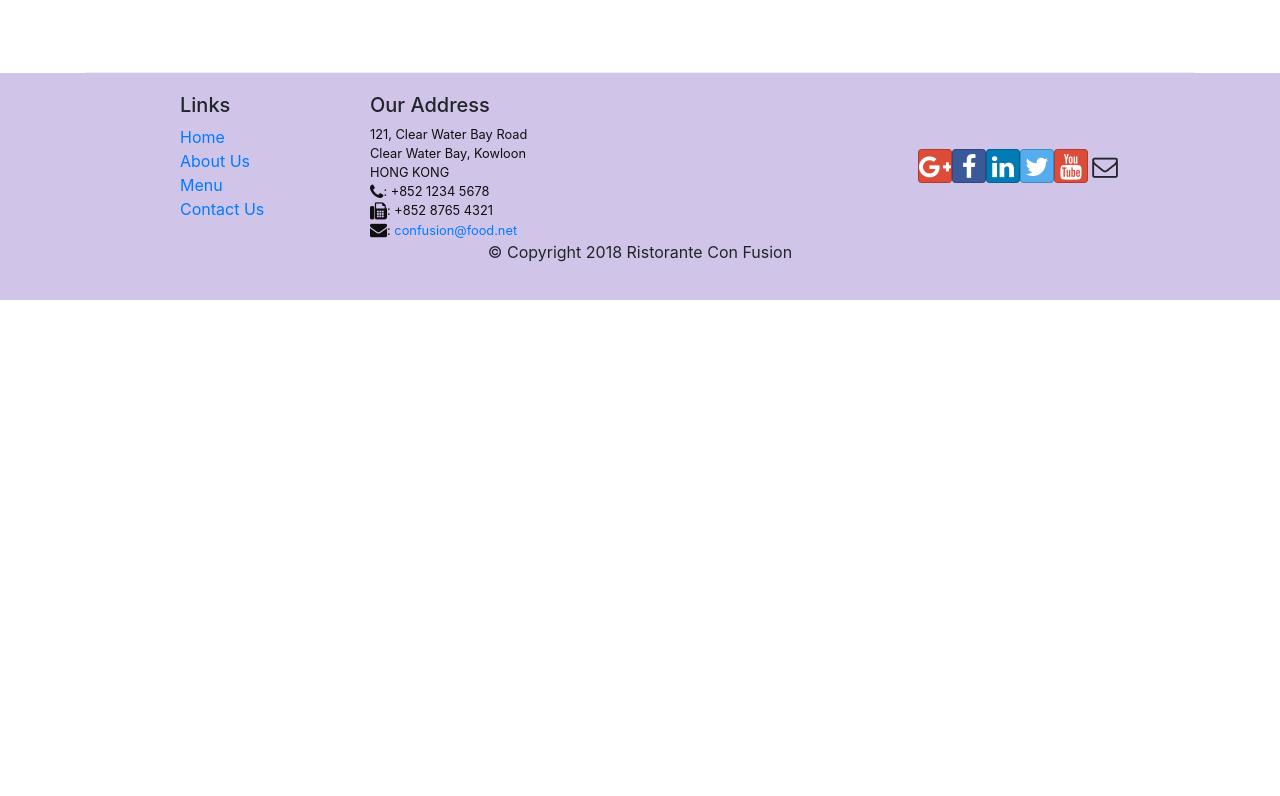
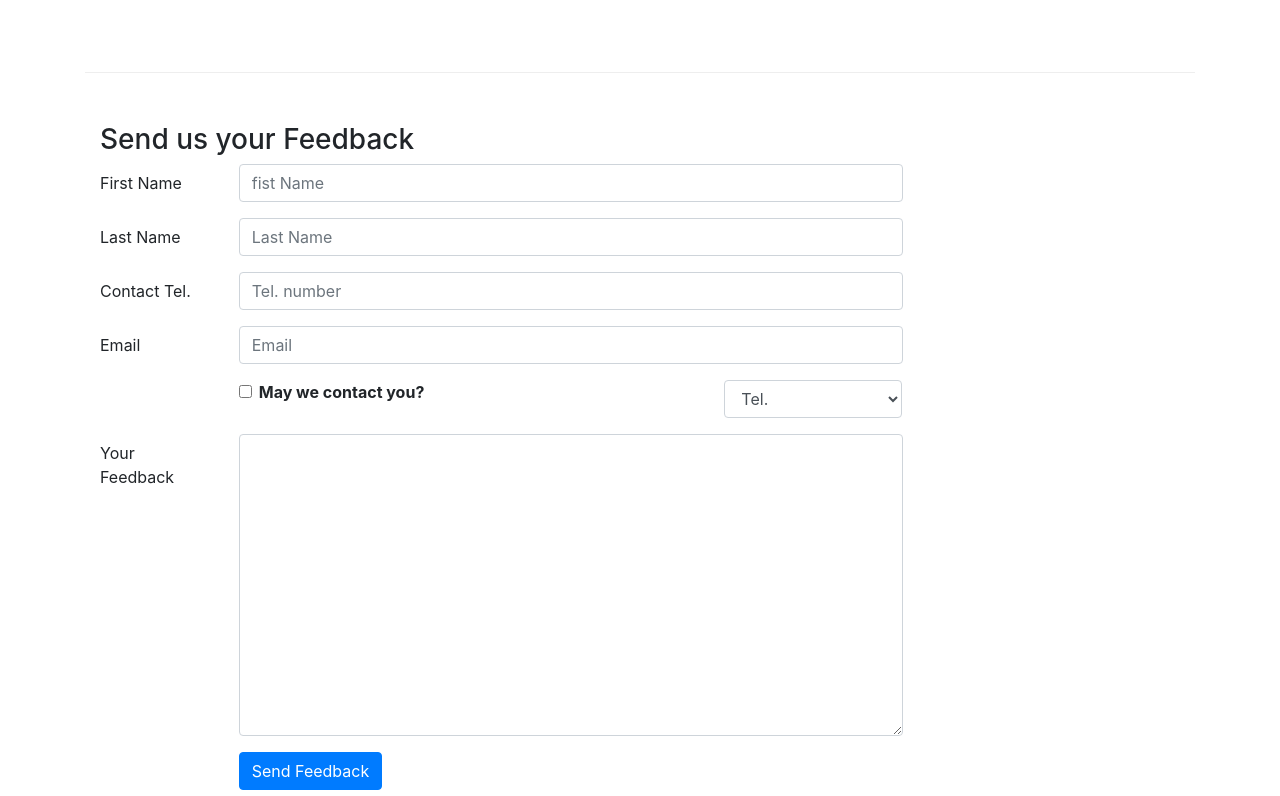
Before and after one commit to ganeshkale07/React-course-file, a React (Create React App) app: page /contactus in a window 1280 px wide. Shown: the part 784-1580 px from the top of the page. Before the commit the page ends 1084 px from the top, so only its background shows below. Built offline with nearby package versions, Linux system fonts and the light colour scheme.

Commit message:
Controlled Forms

```diff
--- a/src/components/ContactComponent.js
+++ b/src/components/ContactComponent.js
@@ -1,8 +1,44 @@
-import React from 'react';
-import {Breadcrumb ,BreadcrumbItem} from 'reactstrap';
+import React ,{Component} from 'react';
+import {Breadcrumb ,BreadcrumbItem ,Form ,Input ,FormGroup ,Label ,Button ,Col} from 'reactstrap';
 import { Link } from 'react-router-dom';
 
-function Contact(props) {
+class Contact extends Component {
+
+    constructor (props){
+        super(props);
+
+        this.state = {
+            firstname: '',
+            lastname:'',
+            telnum:'',
+            email:'',
+            agree:false,
+            contactType: 'Tel.',
+            message:''
+        }
+
+        this.handleInputChange = this.handleInputChange.bind(this);
+        this.handleSubmit = this.handleSubmit.bind(this);
+    }
+
+    handleSubmit(event){
+        console.log('Current State is: ' + JSON.stringify(this.state));
+        alert('Current State is: ' + JSON.stringify(this.state));
+
+        event.preventDefault();
+    }
+
+
+    handleInputChange(event){
+        const target = event.target;
+        const value = target.value === 'checkbox' ? target.checked : target.value;
+        const name = target.name ;
+
+         this.setState({
+            [name] : value
+         });
+    }
+    render(){
         return(
             <div className="container">
                 <div className="row">
@@ -41,8 +77,91 @@
                         </div>
                     </div>
                 </div>
+                <div className="row row-content">
+                    <div className="col-12">
+                        <h3>Send us your Feedback</h3>
+                    </div>
+                    <div className="col-12 col-md-9">
+                        <Form onSubmit={this.handleSubmit} >
+                            <FormGroup row>
+                                 {/* md={2} for medium screen and onwards col equal to 2  */}
+                                <Label htmlFor="firstname" md={2}>First Name</Label>
+                                <Col md={10}>
+                                    <Input type="text" id="firstname" name="firstname" placeholder="fist Name"
+                                            value={this.state.firstname}
+                                            onChange={this.handleInputChange}/>
+                                </Col>
+                            </FormGroup>
+                            <FormGroup row>
+                                <Label htmlFor="lasttname" md={2}>Last Name</Label>
+                                <Col md={10}>
+                                    <Input type="text" id="lastname" name="lastname" placeholder="Last Name"
+                                            value={this.state.lasttname}
+                                            onChange={this.handleInputChange} />
+                                </Col>
+                            </FormGroup>
+                            <FormGroup row>
+                            <Label htmlFor="telnum" md={2}>Contact Tel.</Label>
+                                <Col md={10}>
+                                    <Input type="tel" id="telnum" name="telnum"
+                                        placeholder="Tel. number"
+                                        value={this.state.telnum}
+                                        onChange={this.handleInputChange} />
+                                </Col>
+                            </FormGroup>
+                            <FormGroup row>
+                                <Label htmlFor="email" md={2}>Email</Label>
+                                <Col md={10}>
+                                    <Input type="email" id="email" name="email"
+                                        placeholder="Email"
+                                        value={this.state.email}
+                                        onChange={this.handleInputChange} />
+                                </Col>
+                            </FormGroup>
+                            <FormGroup row>
+                                <Col md={{size:6 ,offset:2}}>
+                                    <FormGroup check>
+                                        <Label check>
+                                            <Input type="checkbox" name="agree"
+                                                checked={this.state.agree}
+                                                onChange={this.handleInputChange} /> {' '}
+                                                <strong>May we contact you?</strong>
+                                        </Label>
+                                    </FormGroup>
+                                </Col>
+                                <Col md={{size:3 ,offset:1}}>
+                                    <Input type="select" name="contactType"
+                                            value={this.state.contactType}
+                                            onChange={this.handleInputChange}>
+                                        <option>Tel.</option>
+                                        <option>Email</option>
+                                    </Input>
+                                </Col>
+                            </FormGroup>
+                            <FormGroup row>
+                                <Label htmlFor="message" md={2}>Your Feedback</Label>
+                                <Col md={10}>
+                                    <Input type="textarea" id="message" name="message"
+                                        rows="12"
+                                        value={this.state.message}
+                                        onChange={this.handleInputChange}></Input>
+                                </Col>
+                            </FormGroup>
+                            <FormGroup row>
+                                <Col md={{size:10 ,offset:2}}>
+                                    <Button type="submit" color="primary">
+                                        Send Feedback
+                                    </Button>                                </Col>
+                            </FormGroup>
+
+
+                        </Form>
+                    </div>
+                </div>
+
             </div>
         );
         }
+}
 
 export default Contact;
```
Lines whose indentation alone changed are shown as unchanged.
